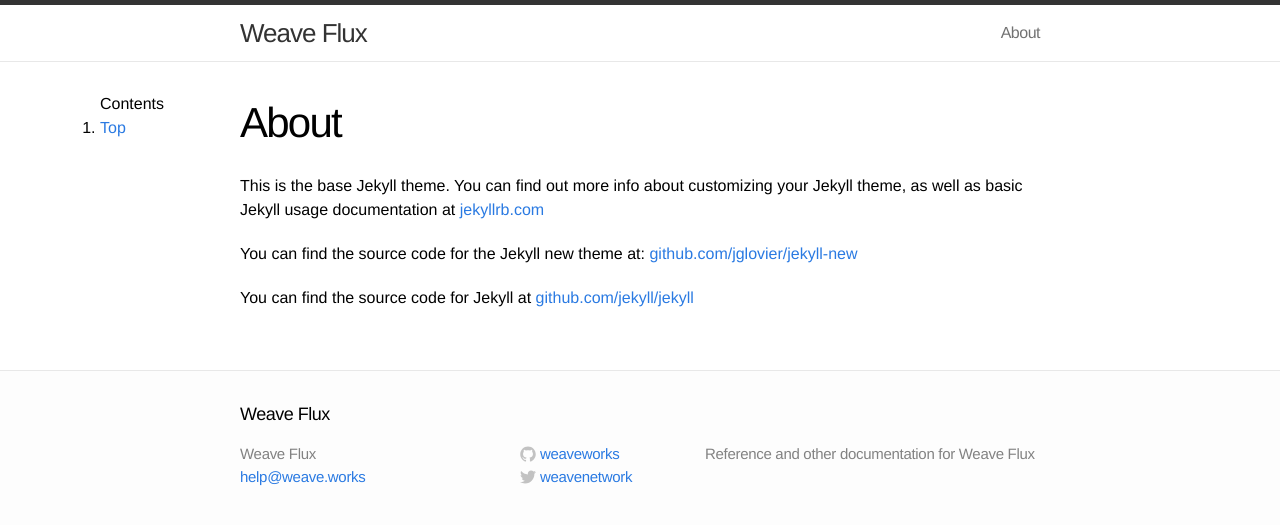
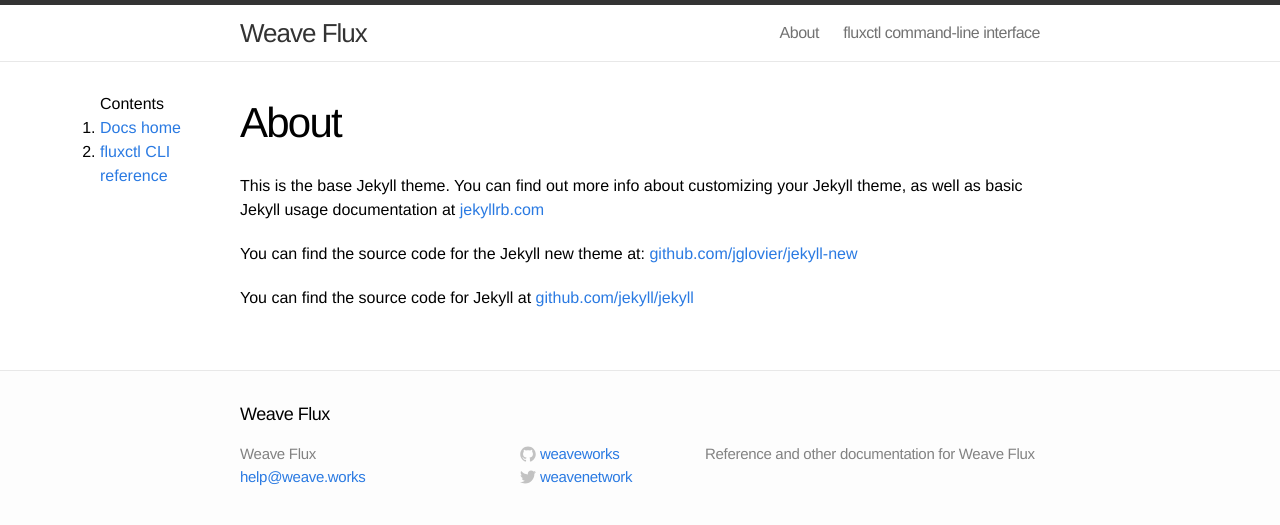
Before and after one commit to weaveworks-experiments/flux-classic, a Jekyll site: the page built from site/about.md, in a window 1280 px wide. Shown: the top 525 px of the page. Built offline with Jekyll 4.4.1, drawn with Linux system fonts in a browser that asks for light colours.

Commit message:
Add fluxctl doc page

````diff
--- a/site/_config.yml
+++ b/site/_config.yml
@@ -3,10 +3,14 @@
 email: help@weave.works
 description: "Reference and other documentation for Weave Flux"
 baseurl: ""
-url: "http://weave.works/flux"
+url: "http://weave.works/flux/"
 twitter_username: weavenetwork
 github_username:  weaveworks
 
 # Build settings
 markdown: kramdown
 permalink: pretty
+
+kramdown:
+        input: GFM
+        syntax_highlighter: rouge
--- /dev/null
+++ b/site/_includes/contents.html
@@ -0,0 +1,4 @@
+<ol>
+  <li><a href="/">Docs home</a></li>
+  <li><a href="/fluxctl.html">fluxctl CLI reference</a></li>
+</ol>
--- a/site/_layouts/default.html
+++ b/site/_layouts/default.html
@@ -10,9 +10,7 @@
     <div class="page-content">
       <nav class="contents">
         <h2>Contents</h2>
-        <ol>
-          <li><a href="/">Top</a></li>
-        </ol>
+        {% include contents.html %}
       </nav>
       <div class="wrap">
       {{ content }}
--- a/fluxctl/README.md
+++ b/site/fluxctl.md
@@ -1,4 +1,8 @@
-# fluxctl
+---
+layout: page
+title: fluxctl command-line interface
+permalink: /fluxctl.html
+---
 
 `fluxctl` is the command-line interface to Weave Flux. It has
 subcommands for defining services, selecting containers, and querying
@@ -132,7 +136,7 @@
   -f, --format="": format each service with the go template expression given
       --format-rule="": format each rule with the go template expression given (implies --verbose)
   -v, --verbose[=false]: show the list of selection rules for each service
-  ```
+```
 
 You can also query for instances, of a particular service of of any
 service, using `fluxctl query`.
````
Also changed, not shown: 1 other file.
